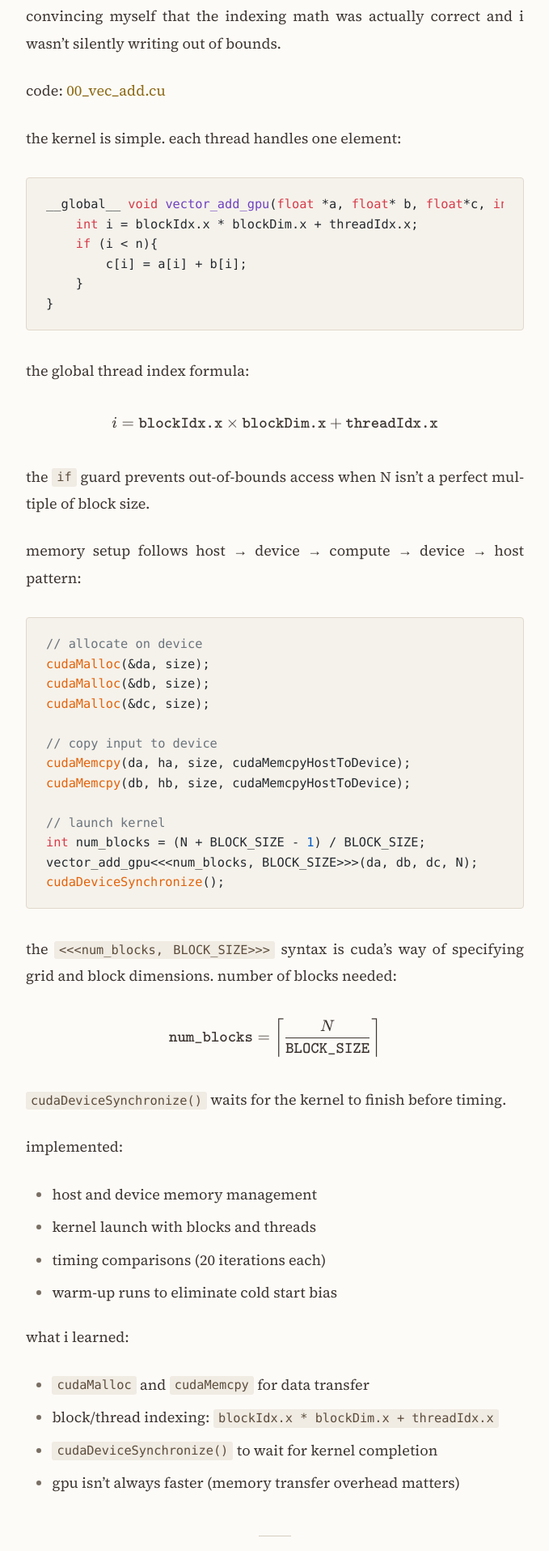
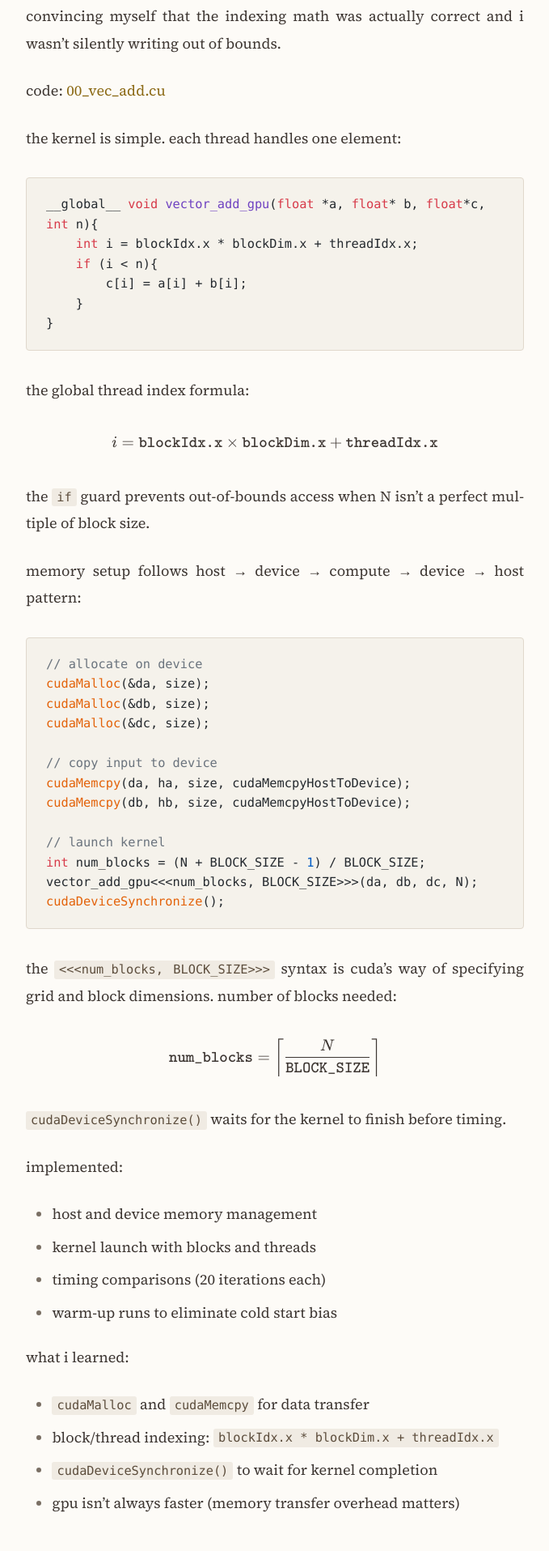
Before and after one commit to niyarrbarman/cuda, a Jekyll site: the page built from index.md, in a window 1280 px wide. Shown: the part 1568-3483 px from the top of the page at 81% size, without its empty margins (300-979 px from the left). Built offline with Jekyll 4.4.1, drawn with Linux system fonts in a browser that asks for light colours; nearby versions of some CDN libraries; a script that is not in the unit is left out; some of the changed text lies outside the part shown.

Commit message:
style changes

```diff
--- a/_layouts/default.html
+++ b/_layouts/default.html
@@ -269,10 +269,13 @@
                 background: var(--code-bg);
                 padding: 20px 24px;
                 border-radius: 4px;
-                overflow-x: auto;
+                overflow-x: visible;
                 margin: 1.8em 0;
                 border: 1px solid var(--border);
                 position: relative;
+                white-space: pre-wrap;
+                word-wrap: break-word;
+                word-break: break-word;
             }
             .copy-button {
                 position: absolute;
@@ -307,6 +310,9 @@
                 line-height: 1.6;
                 color: var(--code-text);
                 border-radius: 0;
+                white-space: pre-wrap;
+                word-wrap: break-word;
+                word-break: break-word;
             }
             .hljs {
                 background: transparent !important;
@@ -368,6 +374,10 @@
                 text-align: center;
                 font-size: 0.9em;
                 color: var(--muted);
+            }
+            footer p {
+                text-align: center;
+                margin: 0 auto;
             }
             footer::before {
                 content: "";
```
